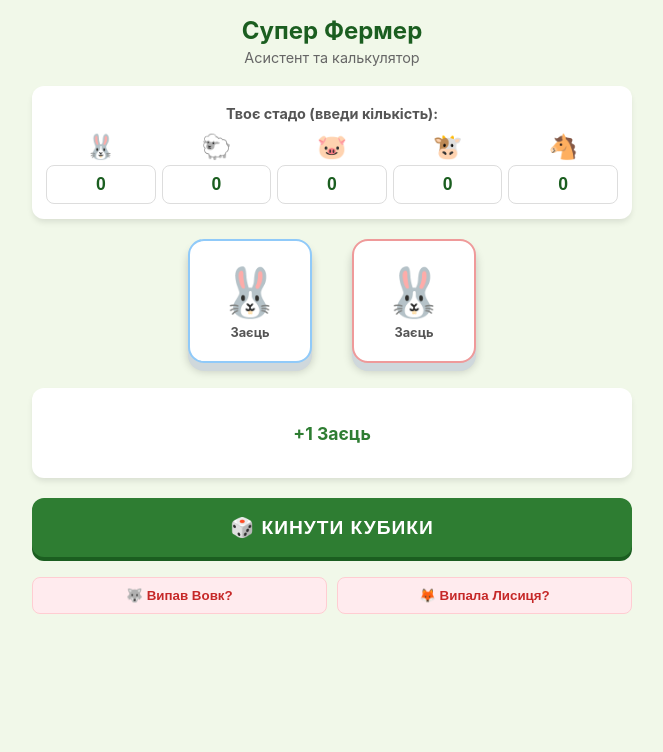
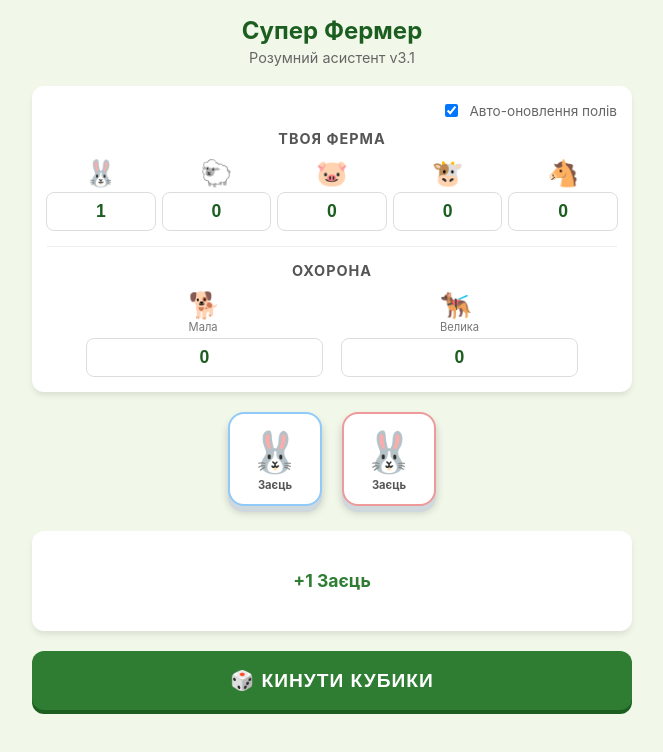
Before and after one commit to Scooby-Doooo/Scooby-Doooo.github.io, a plain HTML site: page index.html in a window 1280 px wide. Both pictures are taken after a click on the button "🎲 КИНУТИ КУБИКИ". Shown: the whole page, without its empty margins (308-971 px from the left). Drawn offline with Linux system fonts and the light colour scheme.

Commit message:
Enhance farm assistant app with new features

```diff
--- a/index.html
+++ b/index.html
@@ -6,6 +6,8 @@
     <title>Супер Фермер: Асистент</title>
     <link rel="manifest" href="manifest.json">
     <meta name="theme-color" content="#2e7d32">
+    <meta name="apple-mobile-web-app-capable" content="yes">
+
     <style>
         :root {
             --primary: #2e7d32;
@@ -13,6 +15,7 @@
             --bg: #f1f8e9;
             --surface: #ffffff;
             --text: #1a1a1a;
+            --danger: #d32f2f;
             --shadow: 0 4px 6px -1px rgba(0, 0, 0, 0.1);
         }
 
@@ -29,23 +32,14 @@
             -webkit-tap-highlight-color: transparent;
         }
 
-        /* Layout Grid */
-        .container {
-            max-width: 600px;
-            margin: 0 auto;
-            width: 100%;
-        }
+        .container { max-width: 600px; margin: 0 auto; width: 100%; }
 
-        header {
-            text-align: center;
-            margin-bottom: 20px;
-        }
-
+        header { text-align: center; margin-bottom: 20px; }
         h1 { margin: 0; font-size: 1.5rem; color: var(--primary-dark); }
         p { margin: 4px 0 0; color: #666; font-size: 0.9rem; }
 
-        /* Farm State Inputs */
-        .farm-state {
+        /* Farm & Dogs */
+        .farm-section {
             background: var(--surface);
             padding: 15px;
             border-radius: 12px;
@@ -53,20 +47,45 @@
             margin-bottom: 20px;
         }
 
+        .section-title {
+            text-align: center;
+            font-weight: bold;
+            color: #555;
+            margin-bottom: 10px;
+            font-size: 0.9rem;
+            text-transform: uppercase;
+            letter-spacing: 1px;
+        }
+
+        .toggle-switch {
+            display: flex;
+            justify-content: flex-end;
+            margin-bottom: 10px;
+            font-size: 0.85rem;
+            align-items: center;
+            gap: 8px;
+            color: #666;
+        }
+
         .farm-grid {
             display: grid;
             grid-template-columns: repeat(5, 1fr);
             gap: 8px;
             text-align: center;
+            margin-bottom: 15px;
+            padding-bottom: 15px;
+            border-bottom: 1px solid #eee;
         }
 
-        .animal-input {
-            display: flex;
-            flex-direction: column;
-            align-items: center;
+        .dogs-grid {
+            display: grid;
+            grid-template-columns: 1fr 1fr;
+            gap: 20px;
+            padding: 0 40px;
         }
 
-        .animal-input label { font-size: 1.5rem; margin-bottom: 4px; }
+        .animal-input { display: flex; flex-direction: column; align-items: center; }
+        .animal-input label { font-size: 1.6rem; margin-bottom: 4px; }
 
         .animal-input input {
             width: 100%;
@@ -78,10 +97,25 @@
             font-weight: bold;
             color: var(--primary-dark);
             -moz-appearance: textfield;
+            transition: all 0.3s;
         }
         .animal-input input:focus { outline: 2px solid var(--primary); border-color: transparent; }
 
-        /* Dice Section */
+        /* Highlight Animations */
+        @keyframes flash-green {
+            0% { background-color: #fff; transform: scale(1); }
+            50% { background-color: #c8e6c9; transform: scale(1.1); border-color: var(--primary); }
+            100% { background-color: #fff; transform: scale(1); }
+        }
+        @keyframes flash-red {
+            0% { background-color: #fff; transform: scale(1); }
+            50% { background-color: #ffcdd2; transform: scale(1.1); border-color: var(--danger); }
+            100% { background-color: #fff; transform: scale(1); }
+        }
+        .updated-gain { animation: flash-green 0.8s ease-out; }
+        .updated-loss { animation: flash-red 0.8s ease-out; }
+
+        /* Dice */
         .dice-area {
             display: flex;
             gap: 20px;
@@ -89,47 +123,42 @@
             margin-bottom: 25px;
             perspective: 1000px;
         }
-
         .die {
-            width: 100px;
-            height: 100px;
+            width: 90px;
+            height: 90px;
             background: var(--surface);
             border-radius: 16px;
             display: flex;
             flex-direction: column;
             align-items: center;
             justify-content: center;
-            font-size: 3rem;
-            box-shadow: 0 8px 0 #cfd8dc, 0 8px 10px rgba(0,0,0,0.2);
-            transition: transform 0.1s;
+            font-size: 2.5rem;
+            box-shadow: 0 6px 0 #cfd8dc, 0 6px 8px rgba(0,0,0,0.2);
             border: 2px solid #eceff1;
         }
-
         .die.blue { border-color: #90caf9; }
         .die.red { border-color: #ef9a9a; }
+        .die .label { font-size: 0.7rem; color: #555; font-weight: bold; margin-top: 2px; }
 
-        .die span { display: block; }
-        .die .label { font-size: 0.8rem; color: #555; font-weight: bold; margin-top: 4px; }
-
-        /* Results & Calculations */
+        /* Results */
         .result-panel {
             background: var(--surface);
             border-radius: 12px;
             padding: 15px;
             margin-bottom: 20px;
             box-shadow: var(--shadow);
-            min-height: 60px;
+            min-height: 70px;
             display: flex;
             flex-direction: column;
             justify-content: center;
             align-items: center;
             text-align: center;
         }
+        .growth-info { color: var(--primary); font-weight: bold; font-size: 1.1rem; line-height: 1.4; }
+        .danger-info { color: var(--danger); font-weight: bold; line-height: 1.4; }
+        .saved-info { color: #f57f17; font-weight: bold; }
 
-        .growth-info { color: var(--primary); font-weight: bold; font-size: 1.1rem; }
-        .danger-info { color: #d32f2f; font-weight: bold; }
-
-        /* Controls */
+        /* Button */
         .btn-main {
             width: 100%;
             background: var(--primary);
@@ -143,36 +172,15 @@
             letter-spacing: 1px;
             box-shadow: 0 4px 0 var(--primary-dark);
             cursor: pointer;
-            transition: transform 0.1s, box-shadow 0.1s;
-            margin-bottom: 20px;
             display: flex;
             align-items: center;
             justify-content: center;
             gap: 10px;
         }
+        .btn-main:active { transform: translateY(4px); box-shadow: none; }
+        .btn-main:disabled { background: #a5d6a7; cursor: not-allowed; box-shadow: none; transform: translateY(4px); }
 
-        .btn-main:active {
-            transform: translateY(4px);
-            box-shadow: 0 0 0 var(--primary-dark);
-        }
-
-        .danger-actions {
-            display: grid;
-            grid-template-columns: 1fr 1fr;
-            gap: 10px;
-        }
-
-        .btn-danger {
-            background: #ffebee;
-            color: #c62828;
-            border: 1px solid #ffcdd2;
-            padding: 10px;
-            border-radius: 8px;
-            font-weight: bold;
-            cursor: pointer;
-        }
-
-        /* Animations */
+        /* Shake Animation */
         .shake { animation: shake 0.5s ease-in-out; }
         @keyframes shake {
             0%, 100% { transform: rotate(0deg); }
@@ -180,60 +188,63 @@
             50% { transform: rotate(5deg) translateY(5px); }
             75% { transform: rotate(-5deg) translateY(-5px); }
         }
-
-        /* Media Queries for Landscape/Tablets */
-        @media (min-width: 600px) {
-            .dice-area { gap: 40px; }
-            .die { width: 120px; height: 120px; }
-        }
     </style>
 </head>
 <body>
     <div class="container">
         <header>
             <h1>Супер Фермер</h1>
-            <p>Асистент та калькулятор</p>
+            <p>Розумний асистент v3.1</p>
         </header>
 
-        <section class="farm-state">
-            <p style="text-align:center; margin-bottom:10px; font-weight:bold; color:#555;">Твоє стадо (введи кількість):</p>
+        <section class="farm-section">
+            <div class="toggle-switch">
+                <input type="checkbox" id="autoUpdate" checked>
+                <label for="autoUpdate">Авто-оновлення полів</label>
+            </div>
+
+            <div class="section-title">Твоя Ферма</div>
             <div class="farm-grid">
-                <div class="animal-input"><label>🐰</label><input type="tel" id="inp-rabbit" value="0" min="0"></div>
-                <div class="animal-input"><label>🐑</label><input type="tel" id="inp-sheep" value="0" min="0"></div>
-                <div class="animal-input"><label>🐷</label><input type="tel" id="inp-pig" value="0" min="0"></div>
-                <div class="animal-input"><label>🐮</label><input type="tel" id="inp-cow" value="0" min="0"></div>
-                <div class="animal-input"><label>🐴</label><input type="tel" id="inp-horse" value="0" min="0"></div>
+                <div class="animal-input"><label>🐰</label><input type="tel" id="inp-rabbit" value="0"></div>
+                <div class="animal-input"><label>🐑</label><input type="tel" id="inp-sheep" value="0"></div>
+                <div class="animal-input"><label>🐷</label><input type="tel" id="inp-pig" value="0"></div>
+                <div class="animal-input"><label>🐮</label><input type="tel" id="inp-cow" value="0"></div>
+                <div class="animal-input"><label>🐴</label><input type="tel" id="inp-horse" value="0"></div>
+            </div>
+
+            <div class="section-title">Охорона</div>
+            <div class="dogs-grid">
+                <div class="animal-input">
+                    <label>🐕 <span style="font-size:0.7rem; display:block; color:#777">Мала</span></label>
+                    <input type="tel" id="inp-small-dog" value="0">
+                </div>
+                <div class="animal-input">
+                    <label>🐕‍🦺 <span style="font-size:0.7rem; display:block; color:#777">Велика</span></label>
+                    <input type="tel" id="inp-big-dog" value="0">
+                </div>
             </div>
         </section>
 
         <section class="dice-area">
             <div id="die1" class="die blue">
-                <span id="icon1">❓</span>
-                <span id="text1" class="label">Старт</span>
+                <span id="icon1">❓</span><span id="text1" class="label">Старт</span>
             </div>
             <div id="die2" class="die red">
-                <span id="icon2">❓</span>
-                <span id="text2" class="label">Старт</span>
+                <span id="icon2">❓</span><span id="text2" class="label">Старт</span>
             </div>
         </section>
 
         <section class="result-panel" id="resultPanel">
-            <span style="color:#aaa">Натисни кнопку, щоб кинути кубики</span>
+            <span style="color:#aaa">Готовий до гри</span>
         </section>
 
-        <button id="rollBtn" class="btn-main">
-            🎲 Кинути кубики
-        </button>
-
-        <div class="danger-actions">
-            <button class="btn-danger" onclick="handlePredator('wolf')">🐺 Випав Вовк?</button>
-            <button class="btn-danger" onclick="handlePredator('fox')">🦊 Випала Лисиця?</button>
-        </div>
+        <button id="rollBtn" class="btn-main">🎲 Кинути кубики</button>
     </div>
 
     <script>
-        // --- Game Data ---
-        const D1 = [
+        // --- DATA ---
+        // Стандартні грані кубиків
+        const D1 = [ // 12 граней
             {id:'rabbit', icon:'🐰', name:'Заєць'}, {id:'rabbit', icon:'🐰', name:'Заєць'},
             {id:'rabbit', icon:'🐰', name:'Заєць'}, {id:'rabbit', icon:'🐰', name:'Заєць'},
             {id:'rabbit', icon:'🐰', name:'Заєць'}, {id:'rabbit', icon:'🐰', name:'Заєць'},
@@ -242,7 +253,7 @@
             {id:'horse', icon:'🐴', name:'Кінь'}, {id:'wolf', icon:'🐺', name:'Вовк'}
         ];
 
-        const D2 = [
+        const D2 = [ // 12 граней
             {id:'rabbit', icon:'🐰', name:'Заєць'}, {id:'rabbit', icon:'🐰', name:'Заєць'},
             {id:'rabbit', icon:'🐰', name:'Заєць'}, {id:'rabbit', icon:'🐰', name:'Заєць'},
             {id:'rabbit', icon:'🐰', name:'Заєць'}, {id:'rabbit', icon:'🐰', name:'Заєць'},
@@ -251,76 +262,77 @@
             {id:'pig', icon:'🐷', name:'Свиня'}, {id:'fox', icon:'🦊', name:'Лисиця'}
         ];
 
-        // --- Audio Context (Synthesis) ---
+        // --- AUDIO & UTILS ---
         const audioCtx = new (window.AudioContext || window.webkitAudioContext)();
 
-        function playShakeSound() {
+        function playSound(type) {
             if (audioCtx.state === 'suspended') audioCtx.resume();
             const osc = audioCtx.createOscillator();
-            const gainNode = audioCtx.createGain();
-            osc.connect(gainNode);
-            gainNode.connect(audioCtx.destination);
+            const gain = audioCtx.createGain();
+            osc.connect(gain);
+            gain.connect(audioCtx.destination);
 
-            // White noise simulation via randomization effectively (simple blip here)
-            osc.type = 'triangle';
-            osc.frequency.setValueAtTime(150, audioCtx.currentTime);
-            osc.frequency.exponentialRampToValueAtTime(40, audioCtx.currentTime + 0.1);
+            const now = audioCtx.currentTime;
 
-            gainNode.gain.setValueAtTime(0.3, audioCtx.currentTime);
-            gainNode.gain.exponentialRampToValueAtTime(0.01, audioCtx.currentTime + 0.1);
-
-            osc.start();
-            osc.stop(audioCtx.currentTime + 0.1);
+            if (type === 'shake') { // Shaker noise
+                osc.type = 'triangle';
+                osc.frequency.setValueAtTime(150, now);
+                osc.frequency.exponentialRampToValueAtTime(40, now + 0.1);
+                gain.gain.setValueAtTime(0.2, now);
+                gain.gain.exponentialRampToValueAtTime(0.01, now + 0.1);
+                osc.start(); osc.stop(now + 0.1);
+            } else if (type === 'bad') { // Predator alert
+                osc.type = 'sawtooth';
+                osc.frequency.setValueAtTime(100, now);
+                osc.frequency.linearRampToValueAtTime(50, now + 0.4);
+                gain.gain.setValueAtTime(0.3, now);
+                gain.gain.linearRampToValueAtTime(0, now + 0.4);
+                osc.start(); osc.stop(now + 0.4);
+            } else if (type === 'good') { // Safe / Growth
+                osc.type = 'sine';
+                osc.frequency.setValueAtTime(400, now);
+                osc.frequency.exponentialRampToValueAtTime(800, now + 0.2);
+                gain.gain.setValueAtTime(0.1, now);
+                gain.gain.linearRampToValueAtTime(0, now + 0.2);
+                osc.start(); osc.stop(now + 0.2);
+            }
         }
 
-        function playPredatorSound() {
-            if (audioCtx.state === 'suspended') audioCtx.resume();
-            const osc = audioCtx.createOscillator();
-            const gainNode = audioCtx.createGain();
-            osc.connect(gainNode);
-            gainNode.connect(audioCtx.destination);
-
-            osc.type = 'sawtooth';
-            osc.frequency.setValueAtTime(100, audioCtx.currentTime);
-            osc.frequency.linearRampToValueAtTime(50, audioCtx.currentTime + 0.3);
-
-            gainNode.gain.setValueAtTime(0.5, audioCtx.currentTime);
-            gainNode.gain.linearRampToValueAtTime(0, audioCtx.currentTime + 0.3);
-
-            osc.start();
-            osc.stop(audioCtx.currentTime + 0.3);
-        }
-
-        // --- Logic ---
         function getSecureRandom(arr) {
             const array = new Uint32Array(1);
             window.crypto.getRandomValues(array);
             return arr[array[0] % arr.length];
         }
 
-        function getInputVal(id) {
-            return parseInt(document.getElementById(`inp-${id}`).value) || 0;
+        function getVal(id) { return parseInt(document.getElementById(`inp-${id}`).value) || 0; }
+        function setVal(id, val, animClass) {
+            const el = document.getElementById(`inp-${id}`);
+            el.value = Math.max(0, val);
+            el.classList.remove('updated-gain', 'updated-loss'); // reset
+            void el.offsetWidth; // trigger reflow
+            if (animClass) el.classList.add(animClass);
         }
 
+        // --- GAME LOGIC ---
         function rollDice() {
             const btn = document.getElementById('rollBtn');
             const d1El = document.getElementById('die1');
             const d2El = document.getElementById('die2');
-            const resPanel = document.getElementById('resultPanel');
 
-            // Feedback
-            playShakeSound();
-            if (navigator.vibrate) navigator.vibrate(50);
+            playSound('shake');
+            if (navigator.vibrate) navigator.vibrate(30);
 
+            btn.disabled = true;
             d1El.classList.add('shake');
             d2El.classList.add('shake');
-            btn.disabled = true;
+
+            // Очищення анімацій
+            document.querySelectorAll('input').forEach(el => el.classList.remove('updated-gain', 'updated-loss'));
 
             setTimeout(() => {
                 const r1 = getSecureRandom(D1);
                 const r2 = getSecureRandom(D2);
 
-                // Render Dice
                 document.getElementById('icon1').innerText = r1.icon;
                 document.getElementById('text1').innerText = r1.name;
                 document.getElementById('icon2').innerText = r2.icon;
@@ -330,48 +342,88 @@
                 d2El.classList.remove('shake');
                 btn.disabled = false;
 
-                calculateGrowth(r1, r2);
-
+                processResults(r1, r2);
             }, 500);
         }
 
-        function calculateGrowth(r1, r2) {
+        function processResults(r1, r2) {
             const resPanel = document.getElementById('resultPanel');
-            let messages = [];
+            const isAuto = document.getElementById('autoUpdate').checked;
 
-            // Check predators first
-            if (r1.id === 'wolf' || r2.id === 'fox') {
+            // 1. ЛОГІКА ХИЖАКІВ
+            let wolfEvent = (r1.id === 'wolf');
+            let foxEvent = (r2.id === 'fox');
+
+            if (wolfEvent || foxEvent) {
+                playSound('bad');
                 if (navigator.vibrate) navigator.vibrate([100, 50, 100]);
-                playPredatorSound();
-                resPanel.innerHTML = `<div class="danger-info">⚠️ УВАГА: ХИЖАК! <br>Перевір собак або натисни кнопку скидання знизу.</div>`;
+
+                let log = [];
+
+                // 1.1 Обробка Лисиці (Їсть тільки зайців)
+                if (foxEvent) {
+                    let smallDogs = getVal('small-dog');
+                    if (smallDogs > 0) {
+                        log.push("🦊 Лисиця напала, але 🐕 мала собака захистила зайців!");
+                        if (isAuto) setVal('small-dog', smallDogs - 1, 'updated-loss');
+                    } else {
+                        log.push("🦊 Лисиця з'їла всіх зайців!");
+                        if (isAuto) setVal('rabbit', 0, 'updated-loss');
+                    }
+                }
+
+                // 1.2 Обробка Вовка (Їсть всіх КРІМ Кроликів та Коня)
+                if (wolfEvent) {
+                    let bigDogs = getVal('big-dog');
+                    if (bigDogs > 0) {
+                        log.push("🐺 Вовк напав, але 🐕‍🦺 велика собака прогнала його!");
+                        if (isAuto) setVal('big-dog', bigDogs - 1, 'updated-loss');
+                    } else {
+                        log.push("🐺 Вовк з'їв овець, свиней та корів (Коні та Кролі вижили)!");
+                        if (isAuto) {
+                            // Кроликів НЕ чіпаємо! (Правило Granna)
+                            setVal('sheep', 0, 'updated-loss');
+                            setVal('pig', 0, 'updated-loss');
+                            setVal('cow', 0, 'updated-loss');
+                        }
+                    }
+                }
+
+                resPanel.innerHTML = log.map(msg =>
+                    msg.includes('захистила') || msg.includes('прогнала')
+                    ? `<div class="saved-info">${msg}</div>`
+                    : `<div class="danger-info">${msg}</div>`
+                ).join('');
                 return;
             }
 
-            // Calculate pairs
-            // Logic: (Current + Dice) / 2 = New Offspring
+            // 2. ЛОГІКА РОЗМНОЖЕННЯ
+            playSound('good');
             let counts = {};
             [r1, r2].forEach(r => counts[r.id] = (counts[r.id] || 0) + 1);
 
+            let messages = [];
             let changed = false;
 
-            for (let animal of ['rabbit', 'sheep', 'pig', 'cow', 'horse']) {
-                if (counts[animal] || (animal === r1.id || animal === r2.id)) {
-                    let onDice = counts[animal] || 0;
-                    let onFarm = getInputVal(animal);
+            ['rabbit', 'sheep', 'pig', 'cow', 'horse'].forEach(animal => {
+                let onDice = counts[animal] || 0;
+                if (onDice > 0) {
+                    let onFarm = getVal(animal);
                     let total = onDice + onFarm;
                     let newBorn = Math.floor(total / 2);
 
                     if (newBorn > 0) {
                         messages.push(`+${newBorn} ${getAnimalName(animal, newBorn)}`);
                         changed = true;
+                        if (isAuto) setVal(animal, onFarm + newBorn, 'updated-gain');
                     }
                 }
-            }
+            });
 
             if (changed) {
                 resPanel.innerHTML = `<div class="growth-info">${messages.join('<br>')}</div>`;
             } else {
-                resPanel.innerHTML = `<div style="color:#777">На жаль, пара не склалася.</div>`;
+                resPanel.innerHTML = `<div style="color:#777">Без приросту</div>`;
             }
         }
 
@@ -383,36 +435,14 @@
                 cow: ['Корова', 'Корови', 'Корів'],
                 horse: ['Кінь', 'Коні', 'Коней']
             };
-            // Very simple pluralization for demo
-            return count === 1 ? names[id][0] : names[id][2];
+            if (count === 1) return names[id][0];
+            if (count >= 2 && count <= 4) return names[id][1];
+            return names[id][2];
         }
 
-        function handlePredator(type) {
-            if(!confirm('Ви впевнені? Це скине тварин згідно правил.')) return;
-
-            if (type === 'wolf') {
-                // Wolf eats everything except Horse (and small dog, but we assume dog logic is manual)
-                document.getElementById('inp-rabbit').value = 0;
-                document.getElementById('inp-sheep').value = 0;
-                document.getElementById('inp-pig').value = 0;
-                document.getElementById('inp-cow').value = 0;
-                alert('Вовк з\'їв усе, крім Коня (якщо був).');
-            } else if (type === 'fox') {
-                // Fox eats rabbits only
-                document.getElementById('inp-rabbit').value = 0;
-                alert('Лисиця з\'їла всіх зайців.');
-            }
-            if (navigator.vibrate) navigator.vibrate(200);
-        }
-
+        // Init
         document.getElementById('rollBtn').addEventListener('click', rollDice);
-
-        // PWA Registration
-        if ('serviceWorker' in navigator) {
-            navigator.serviceWorker.register('./sw.js')
-                .then(() => console.log('SW Registered'))
-                .catch(e => console.error('SW Fail', e));
-        }
+        if ('serviceWorker' in navigator) navigator.serviceWorker.register('./sw.js');
     </script>
 </body>
 </html>
```
